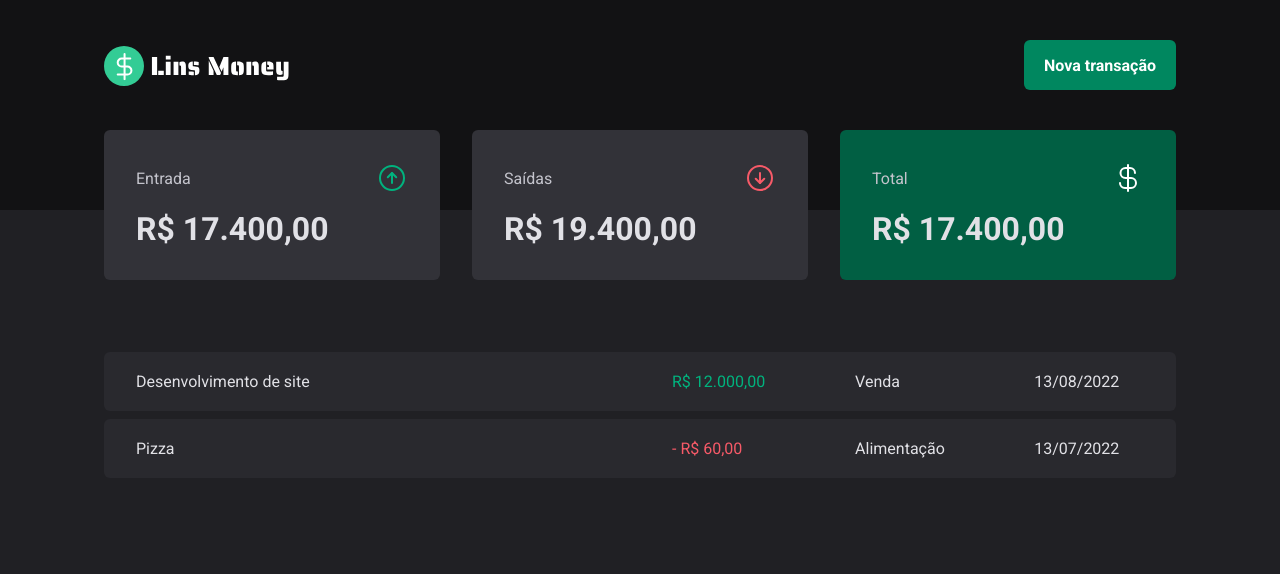
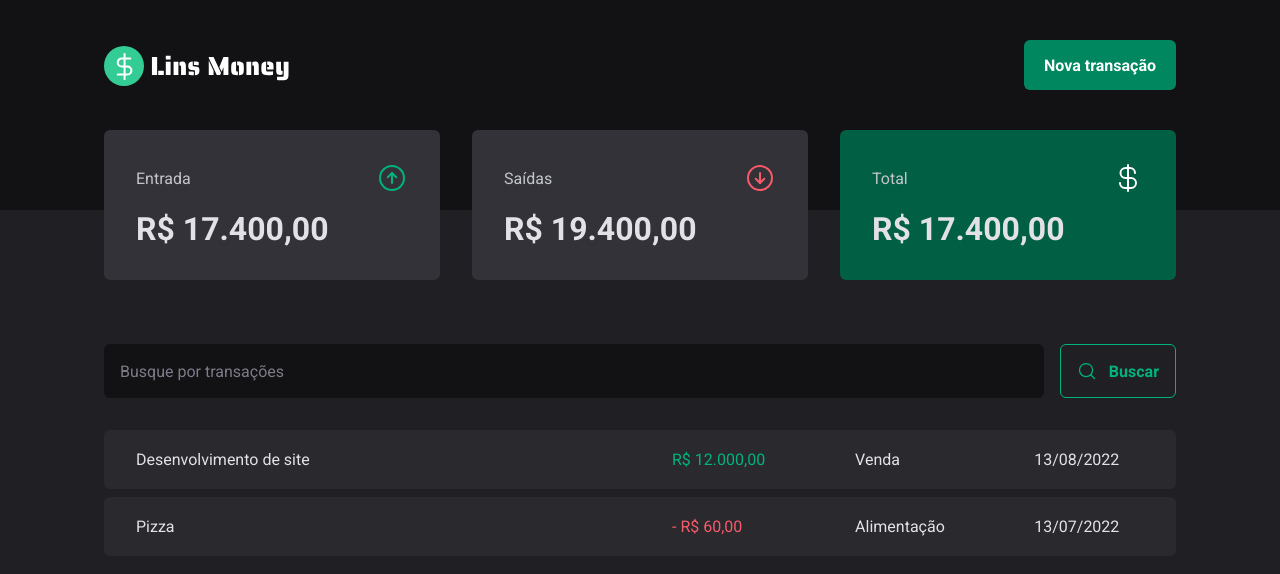
Before and after one commit to JailsonSantos/LinsMoneyVersionTwo, a React (Vite) app: page / in a window 1280 px wide. Shown: the top 574 px of the page. Built offline with nearby package versions, Linux system fonts and the light colour scheme.

Commit message:
Estrutura visual: Component SearchForm

```diff
--- /dev/null
+++ b/src/pages/Transactions/components/SearchForm/index.tsx
@@ -0,0 +1,15 @@
+import { MagnifyingGlass } from "phosphor-react";
+import { SearchFormContainer } from "./styles";
+
+export function SearchForm() {
+  return (
+    <SearchFormContainer>
+      <input type="text" placeholder="Busque por transações" />
+
+      <button>
+        <MagnifyingGlass size={20} />
+        Buscar
+      </button>
+    </SearchFormContainer>
+  )
+}
--- /dev/null
+++ b/src/pages/Transactions/components/SearchForm/styles.ts
@@ -0,0 +1,40 @@
+import styled from "styled-components";
+
+export const SearchFormContainer = styled.form`
+  display: flex;
+  gap: 1rem;
+
+  input{
+    flex: 1;
+    border: 0;
+    padding: 1rem;
+    border-radius: 6px;
+    color: ${({ theme }) => theme["gray-300"]};
+    background: ${({ theme }) => theme["gray-900"]};
+
+    &::placeholder{
+      color: ${({ theme }) => theme["gray-500"]};
+    }
+  }
+
+  button{
+    gap: 0.75rem;
+    display: flex;
+    align-items: center;
+
+    border: 0;
+    padding: 1rem;
+    background: transparent;
+    color: ${({ theme }) => theme["green-300"]};
+    border: 1px solid ${({ theme }) => theme["green-300"]};
+    font-weight: bold;
+    border-radius: 6px;
+
+    &:hover{
+      color: ${({ theme }) => theme.white};
+      background:${({ theme }) => theme["green-300"]};
+      border: 1px solid ${({ theme }) => theme["green-500"]};
+      transition: background-color 0.2s, color 0.2s, border-color 0.2s;
+    }
+  }
+`;
--- a/src/pages/Transactions/index.tsx
+++ b/src/pages/Transactions/index.tsx
@@ -1,5 +1,6 @@
 import { Header } from "../../components/Header";
 import { Summary } from "../../components/Summary";
+import { SearchForm } from "./components/SearchForm";
 import { PriceHighlight, TransactionsTable, TransctionsContainer } from "./styles";
 
 export function Transctions() {
@@ -9,6 +10,9 @@
       <Summary />
 
       <TransctionsContainer>
+
+        <SearchForm />
+
         <TransactionsTable>
           <tbody>
             <tr>
--- a/src/pages/Transactions/styles.ts
+++ b/src/pages/Transactions/styles.ts
@@ -9,10 +9,9 @@
 
 export const TransactionsTable = styled.table`
   width: 100%;
+  margin-top: 1.5rem;
   border-collapse: separate;
   border-spacing: 0 0.5rem;
-
-  /* margin-top: 1.5rem */
 
   td{
     padding: 1.25rem 2rem;
```
